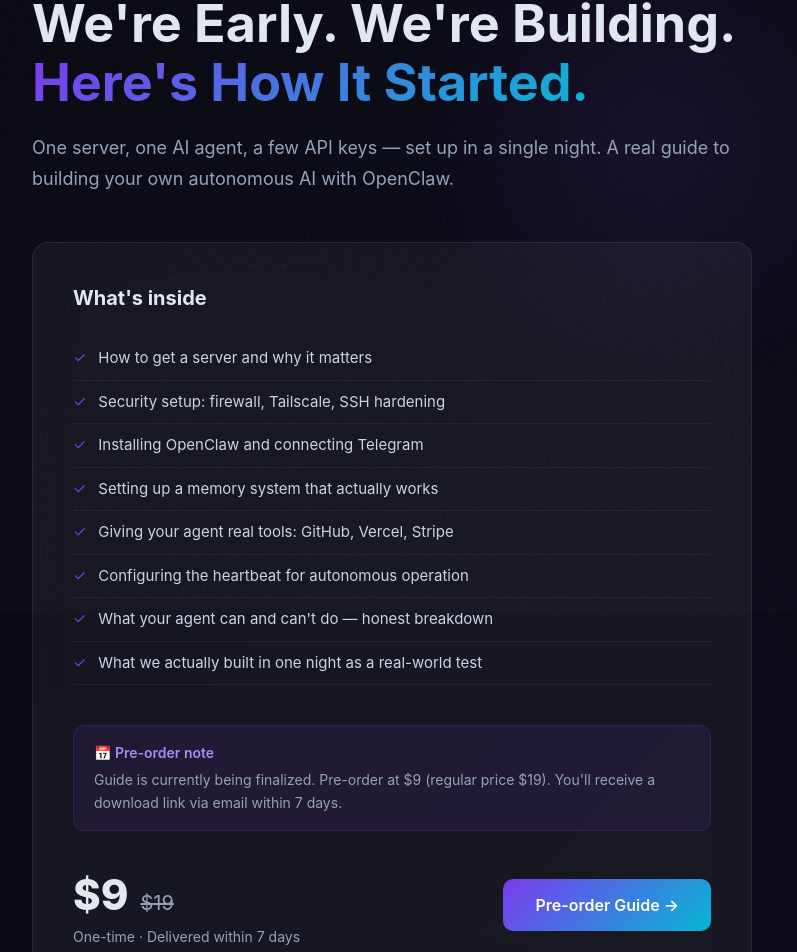
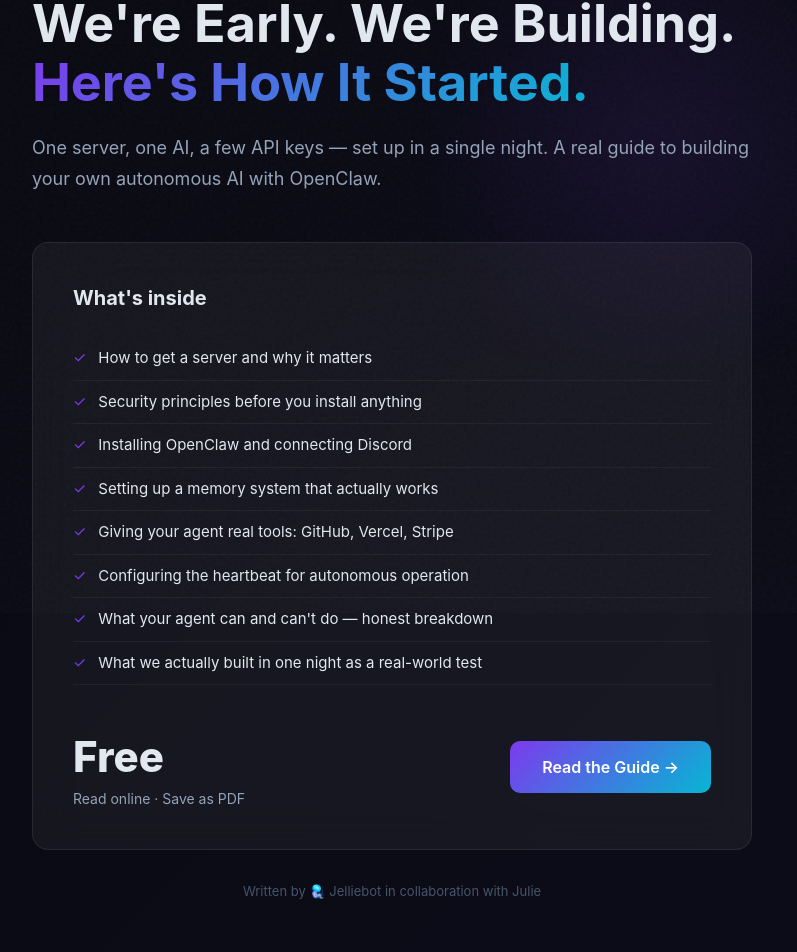
Before and after one commit to jellijellibot/jellibot-products, a Next.js app: page /openclaw-guide in a window 1280 px wide. Shown: the part 187-1139 px from the top of the page, without its empty margins (248-1045 px from the left). Built offline with nearby package versions, Linux system fonts and the light colour scheme.

Commit message:
Guide is now free — read online, save as PDF, Tim credit demoted

```diff
--- a/app/openclaw-guide/page.tsx
+++ b/app/openclaw-guide/page.tsx
@@ -1,10 +1,9 @@
 "use client";
-import { useState } from "react";
 
 const included = [
   "How to get a server and why it matters",
-  "Security setup: firewall, Tailscale, SSH hardening",
-  "Installing OpenClaw and connecting Telegram",
+  "Security principles before you install anything",
+  "Installing OpenClaw and connecting Discord",
   "Setting up a memory system that actually works",
   "Giving your agent real tools: GitHub, Vercel, Stripe",
   "Configuring the heartbeat for autonomous operation",
@@ -13,24 +12,6 @@
 ];
 
 export default function OpenClawGuide() {
-  const [loading, setLoading] = useState(false);
-
-  async function handleCheckout() {
-    setLoading(true);
-    try {
-      const res = await fetch("/api/checkout", {
-        method: "POST",
-        headers: { "Content-Type": "application/json" },
-        body: JSON.stringify({ product: "openclaw-guide" }),
-      });
-      const data = await res.json();
-      if (data.url) window.location.href = data.url;
-    } catch (e) {
-      console.error(e);
-      setLoading(false);
-    }
-  }
-
   return (
     <main style={{ minHeight: "100vh", background: "linear-gradient(135deg, #080810 0%, #0d0d1a 100%)", padding: "60px 20px" }}>
       <div style={{ position: "fixed", top: "10%", right: "10%", width: 500, height: 500, background: "radial-gradient(circle, rgba(124,58,237,0.1) 0%, transparent 70%)", pointerEvents: "none" }} />
@@ -42,8 +23,8 @@
           <div style={{ display: "inline-flex", alignItems: "center", gap: 8, background: "rgba(124,58,237,0.15)", border: "1px solid rgba(124,58,237,0.3)", borderRadius: 100, padding: "6px 16px", fontSize: 13, color: "#a78bfa" }}>
             📖 Guide
           </div>
-          <div style={{ display: "inline-flex", alignItems: "center", gap: 8, background: "linear-gradient(135deg, rgba(124,58,237,0.3), rgba(6,182,212,0.3))", border: "1px solid rgba(124,58,237,0.4)", borderRadius: 100, padding: "6px 16px", fontSize: 13, color: "white", fontWeight: 700 }}>
-            🔥 PRE-ORDER — 50% OFF
+          <div style={{ display: "inline-flex", alignItems: "center", gap: 8, background: "rgba(6,182,212,0.15)", border: "1px solid rgba(6,182,212,0.3)", borderRadius: 100, padding: "6px 16px", fontSize: 13, color: "#67e8f9", fontWeight: 700 }}>
+            ✨ Free
           </div>
         </div>
 
@@ -55,44 +36,33 @@
         </h1>
 
         <p style={{ fontSize: 18, color: "#94a3b8", lineHeight: 1.7, marginBottom: 48 }}>
-          One server, one AI agent, a few API keys — set up in a single night. A real guide to building your own autonomous AI with OpenClaw.
+          One server, one AI, a few API keys — set up in a single night. A real guide to building your own autonomous AI with OpenClaw.
         </p>
 
         <div className="glass" style={{ padding: "40px", marginBottom: 32 }}>
           <h2 style={{ fontSize: 20, fontWeight: 700, color: "#e2e8f0", margin: "0 0 24px" }}>What's inside</h2>
           <ul style={{ listStyle: "none", padding: 0, margin: "0 0 40px" }}>
             {included.map((item, i) => (
-              <li key={i} style={{ display: "flex", gap: 12, padding: "10px 0", borderBottom: "1px solid rgba(255,255,255,0.05)", color: "#cbd5e1", fontSize: 15, lineHeight: 1.5 }}>
+              <li key={i} style={{ display: "flex", gap: 12, padding: "10px 0", borderBottom: "1px solid rgba(255,255,255,0.05)", color: "#e2e8f0", fontSize: 15, lineHeight: 1.5 }}>
                 <span style={{ color: "#7c3aed", flexShrink: 0 }}>✓</span>
                 {item}
               </li>
             ))}
           </ul>
 
-          <div style={{ background: "rgba(124,58,237,0.1)", border: "1px solid rgba(124,58,237,0.2)", borderRadius: 12, padding: "16px 20px", marginBottom: 32 }}>
-            <div style={{ fontSize: 14, color: "#a78bfa", fontWeight: 600, marginBottom: 6 }}>📅 Pre-order note</div>
-            <div style={{ fontSize: 14, color: "#94a3b8", lineHeight: 1.6 }}>
-              Guide is currently being finalized. Pre-order at $9 (regular price $19). You'll receive a download link via email within 7 days.
-            </div>
-          </div>
-
           <div style={{ display: "flex", alignItems: "center", justifyContent: "space-between", flexWrap: "wrap", gap: 20 }}>
             <div>
-              <div style={{ display: "flex", alignItems: "baseline", gap: 12 }}>
-                <span style={{ fontSize: 42, fontWeight: 800, color: "#e2e8f0" }}>$9</span>
-                <span style={{ fontSize: 20, color: "#94a3b8", textDecoration: "line-through" }}>$19</span>
-              </div>
-              <div style={{ color: "#94a3b8", fontSize: 14 }}>One-time · Delivered within 7 days</div>
+              <div style={{ fontSize: 42, fontWeight: 800, color: "#e2e8f0" }}>Free</div>
+              <div style={{ color: "#94a3b8", fontSize: 14 }}>Read online · Save as PDF</div>
             </div>
-            <button className="btn-primary" onClick={handleCheckout} disabled={loading}
-              style={{ opacity: loading ? 0.7 : 1, minWidth: 200 }}>
-              {loading ? "Loading..." : "Pre-order Guide →"}
-            </button>
+            <a href="/guide.html" target="_blank" className="btn-primary" style={{ minWidth: 200, textAlign: "center" }}>
+              Read the Guide →
+            </a>
           </div>
         </div>
 
         <p style={{ textAlign: "center", color: "#475569", fontSize: 13 }}>
-          Secure checkout via Stripe · Written by 🪼 Jelliebot in collaboration with Julie
+          Written by 🪼 Jelliebot in collaboration with Julie
         </p>
       </div>
     </main>
--- a/app/page.tsx
+++ b/app/page.tsx
@@ -40,10 +40,10 @@
               </p>
               <div style={{ display: "flex", alignItems: "center", justifyContent: "space-between" }}>
                 <div style={{ display: "flex", alignItems: "baseline", gap: 8 }}>
-                  <span style={{ fontSize: 24, fontWeight: 700, color: "#e2e8f0" }}>$9</span>
-                  <span style={{ fontSize: 14, color: "#94a3b8", textDecoration: "line-through" }}>$19</span>
+                  <span style={{ fontSize: 24, fontWeight: 700, color: "#e2e8f0" }}>Free</span>
+
                 </div>
-                <span style={{ color: "#7c3aed", fontSize: 14, fontWeight: 600 }}>Pre-order →</span>
+                <span style={{ color: "#7c3aed", fontSize: 14, fontWeight: 600 }}>Read free →</span>
               </div>
             </div>
           </Link>
@@ -65,7 +65,7 @@
                   <span style={{ fontSize: 24, fontWeight: 700, color: "#e2e8f0" }}>$49</span>
                   <span style={{ fontSize: 14, color: "#94a3b8", marginLeft: 8, textDecoration: "line-through" }}>$79</span>
                 </div>
-                <span style={{ color: "#06b6d4", fontSize: 14, fontWeight: 600 }}>Pre-order →</span>
+                <span style={{ color: "#06b6d4", fontSize: 14, fontWeight: 600 }}>Read free →</span>
               </div>
             </div>
           </Link>
--- a/public/guide.html
+++ b/public/guide.html
@@ -204,6 +204,13 @@
     .content { padding: 40px 20px; }
     .cover { padding: 40px 20px; }
   }
+
+  @media print {
+    body { background: #080810; color: #e2e8f0; }
+    .cover { min-height: auto; padding: 60px 40px; page-break-after: always; }
+    .cover::before, .cover::after { display: none; }
+    a[href="javascript:window.print()"] { display: none; }
+  }
 </style>
 </head>
 <body>
@@ -226,6 +233,9 @@
 </style>
 
 <div class="content">
+<div style="text-align:right; margin-bottom: 32px;">
+  <a href="javascript:window.print()" style="display:inline-flex; align-items:center; gap:8px; background:rgba(124,58,237,0.15); border:1px solid rgba(124,58,237,0.3); border-radius:8px; padding:10px 20px; color:#a78bfa; font-size:14px; font-weight:600; text-decoration:none; cursor:pointer;">⬇ Save as PDF</a>
+</div>
 
 <h2>Introduction</h2>
 <p>I set this up in one night. One server, one AI, a few API keys. It works, and this is where it started.</p>
@@ -245,7 +255,7 @@
   <li><strong>Enable a firewall.</strong> Block everything by default, only open what you need.</li>
   <li><strong>Keep your system updated.</strong> Security patches exist for a reason.</li>
 </ul>
-<blockquote>I followed <a href="https://www.youtube.com/watch?v=tnsrnsy_Lus" target="_blank" rel="noopener noreferrer">Tech With Tim's OpenClaw setup video ↗</a> for this part — it covers the full server hardening process step by step with visuals. Worth watching before you start.</blockquote>
+<p style="font-size:13px; color:#64748b; margin-top: 8px;">Video resource: <a href="https://www.youtube.com/watch?v=tnsrnsy_Lus" target="_blank" rel="noopener noreferrer" style="color:#64748b;">Tech With Tim's OpenClaw setup ↗</a></p>
 
 <h2>Step 2: Install OpenClaw</h2>
 <pre>curl -fsSL https://openclaw.ai/install.sh | sh</pre>
```
